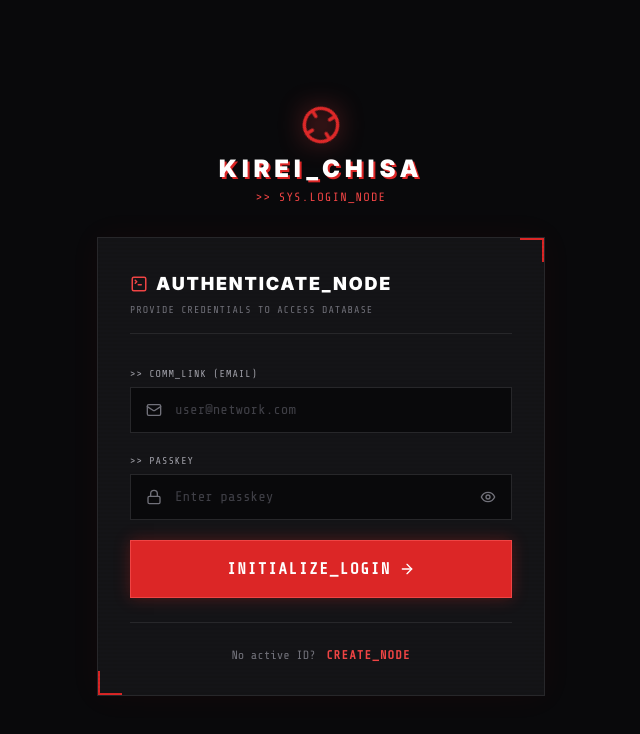
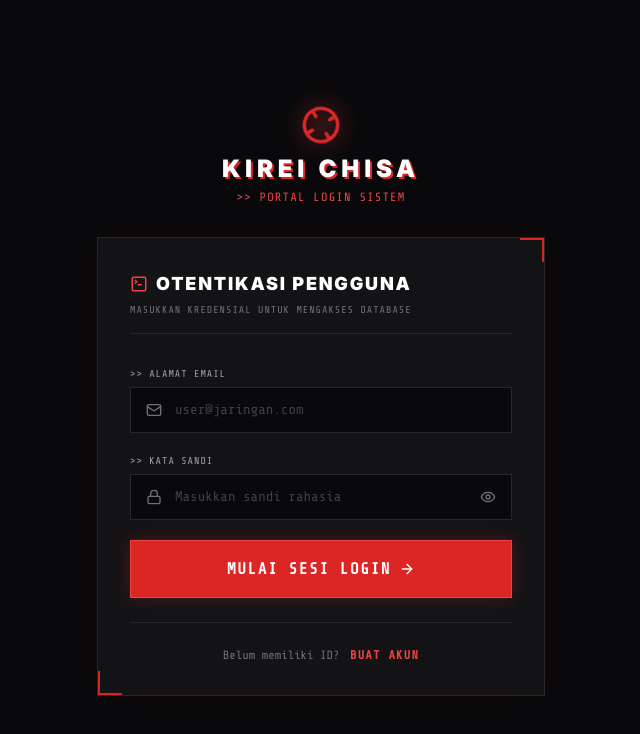
Before and after one commit to RayMewing/kirei-chisa, a Next.js app: page /login in a window 1280 px wide. Shown: the top 734 px of the page, without its empty margins (319-959 px from the left). Built offline with nearby package versions, Linux system fonts and the light colour scheme.

Commit message:
Update page.tsx

```diff
--- a/app/login/page.tsx
+++ b/app/login/page.tsx
@@ -22,14 +22,14 @@ export default function LoginPage() {
       const data = await res.json();
       if (!data.success) {
         if (res.status === 403) {
-          toast.error('Auth Failed: Node Unverified.');
+          toast.error('Otorisasi Gagal: Akun Belum Diverifikasi.');
           router.push(`/register?userId=${data.userId}`);
           return;
         }
-        toast.error(`Error: ${data.message}`);
+        toast.error(`Kesalahan: ${data.message}`);
         return;
       }
-      toast.success('System Access Granted!');
+      toast.success('Akses Sistem Diizinkan!');
       window.location.href = '/dashboard';
 
     } finally { setLoading(false); }
@@ -51,9 +51,9 @@ export default function LoginPage() {
             </div>
             <div>
               <h1 className="font-black text-white text-2xl uppercase tracking-[0.2em]" style={{ textShadow: '2px 2px 0px #dc2626' }}>
-                Kirei_Chisa
+                Kirei Chisa
               </h1>
-              <p className="font-mono text-xs text-red-500 tracking-widest mt-1">{'>>'} SYS.LOGIN_NODE</p>
+              <p className="font-mono text-xs text-red-500 tracking-widest mt-1">{'>>'} PORTAL LOGIN SISTEM</p>
             </div>
           </Link>
         </div>
@@ -70,28 +70,28 @@ export default function LoginPage() {
           <div className="relative z-10">
             <div className="mb-8 border-b border-zinc-800 pb-4">
               <h2 className="text-lg font-black text-white uppercase tracking-widest flex items-center gap-2">
-                <TerminalSquare size={18} className="text-red-500" /> Authenticate_Node
+                <TerminalSquare size={18} className="text-red-500" /> Otentikasi Pengguna
               </h2>
-              <p className="text-[10px] font-mono text-zinc-500 mt-1 uppercase tracking-widest">Provide credentials to access database</p>
+              <p className="text-[10px] font-mono text-zinc-500 mt-1 uppercase tracking-widest">Masukkan kredensial untuk mengakses database</p>
             </div>
 
             <form onSubmit={handleLogin} className="space-y-5">
               <div>
-                <label className="block text-[10px] font-mono text-zinc-400 uppercase tracking-widest mb-1.5">{'>>'} Comm_Link (Email)</label>
+                <label className="block text-[10px] font-mono text-zinc-400 uppercase tracking-widest mb-1.5">{'>>'} Alamat Email</label>
                 <div className="relative">
                   <Mail size={16} className="absolute left-4 top-1/2 -translate-y-1/2 text-zinc-500" />
                   <input type="email" className="w-full bg-zinc-950 border border-zinc-800 focus:border-red-500 focus:shadow-[0_0_10px_rgba(220,38,38,0.2)] text-white font-mono text-sm pl-11 pr-4 py-3 outline-none transition-all placeholder-zinc-700"
-                    placeholder="user@network.com" value={form.email}
+                    placeholder="user@jaringan.com" value={form.email}
                     onChange={e => setForm(f => ({ ...f, email: e.target.value }))} required />
                 </div>
               </div>
 
               <div>
-                <label className="block text-[10px] font-mono text-zinc-400 uppercase tracking-widest mb-1.5">{'>>'} Passkey</label>
+                <label className="block text-[10px] font-mono text-zinc-400 uppercase tracking-widest mb-1.5">{'>>'} Kata Sandi</label>
                 <div className="relative">
                   <Lock size={16} className="absolute left-4 top-1/2 -translate-y-1/2 text-zinc-500" />
                   <input type={showPass ? 'text' : 'password'} className="w-full bg-zinc-950 border border-zinc-800 focus:border-red-500 focus:shadow-[0_0_10px_rgba(220,38,38,0.2)] text-white font-mono text-sm pl-11 pr-12 py-3 outline-none transition-all placeholder-zinc-700"
-                    placeholder="Enter passkey"
+                    placeholder="Masukkan sandi rahasia"
                     value={form.password} onChange={e => setForm(f => ({ ...f, password: e.target.value }))} required />
                   <button type="button" onClick={() => setShowPass(!showPass)}
                     className="absolute right-4 top-1/2 -translate-y-1/2 text-zinc-500 hover:text-red-400 transition-colors">
@@ -101,14 +101,14 @@ export default function LoginPage() {
               </div>
 
               <button type="submit" disabled={loading} className="w-full py-4 mt-2 bg-red-600 hover:bg-red-500 text-white font-mono font-bold uppercase tracking-widest border border-red-500 shadow-[0_0_15px_rgba(220,38,38,0.3)] transition-all flex items-center justify-center gap-2 group disabled:opacity-50 disabled:cursor-not-allowed">
-                {loading ? <span className="spinner border-white/30 border-t-white" /> : <><span>Initialize_Login</span><ArrowRight size={16} className="group-hover:translate-x-1 transition-transform" /></>}
+                {loading ? <span className="spinner border-white/30 border-t-white" /> : <><span>Mulai Sesi Login</span><ArrowRight size={16} className="group-hover:translate-x-1 transition-transform" /></>}
               </button>
             </form>
 
             <div className="mt-6 border-t border-zinc-800 pt-6 text-center">
               <p className="font-mono text-xs text-zinc-500">
-                No active ID?{' '}
-                <Link href="/register" className="text-red-500 font-bold hover:text-red-400 hover:underline uppercase tracking-widest ml-1">Create_Node</Link>
+                Belum memiliki ID?{' '}
+                <Link href="/register" className="text-red-500 font-bold hover:text-red-400 hover:underline uppercase tracking-widest ml-1">Buat Akun</Link>
               </p>
             </div>
           </div>
```
